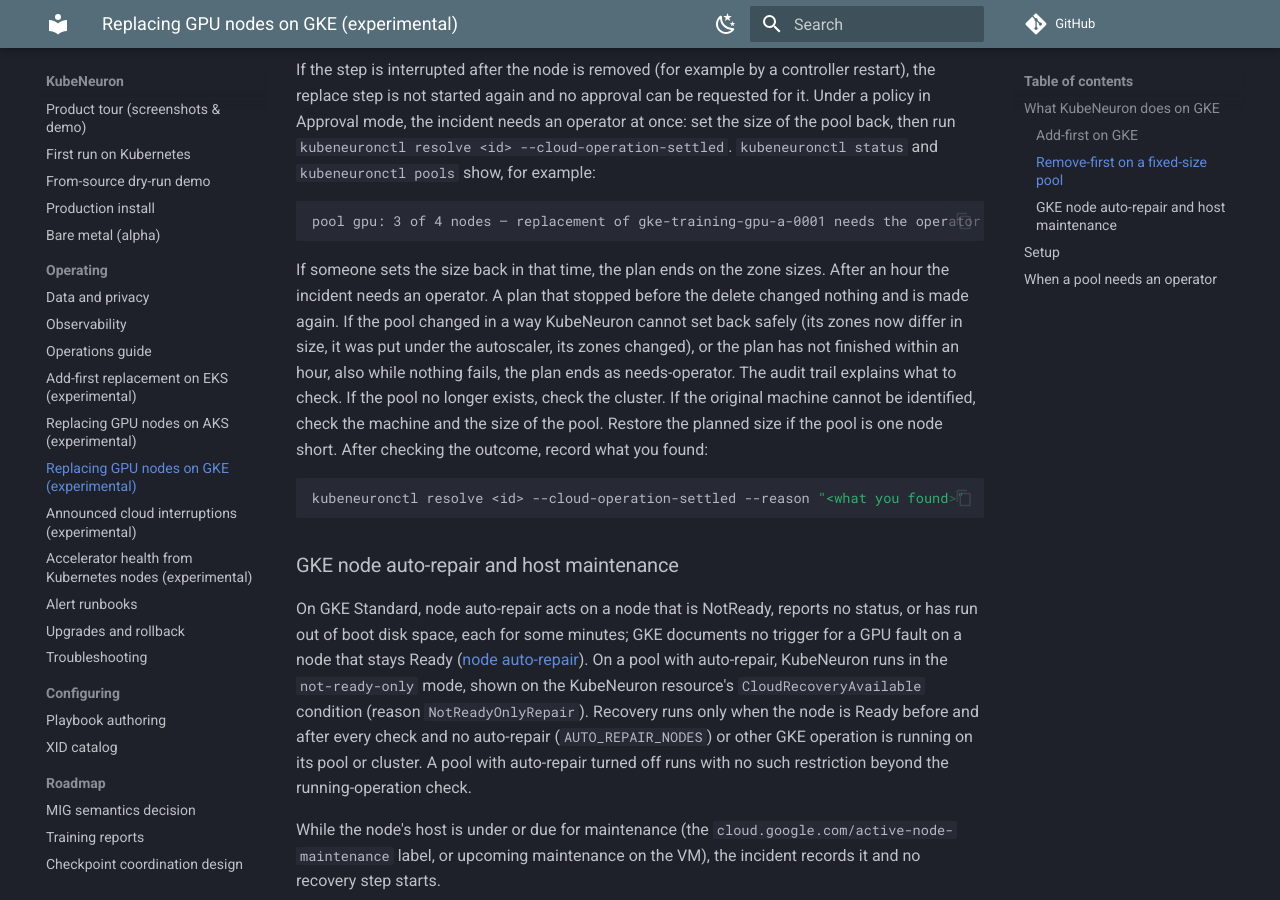
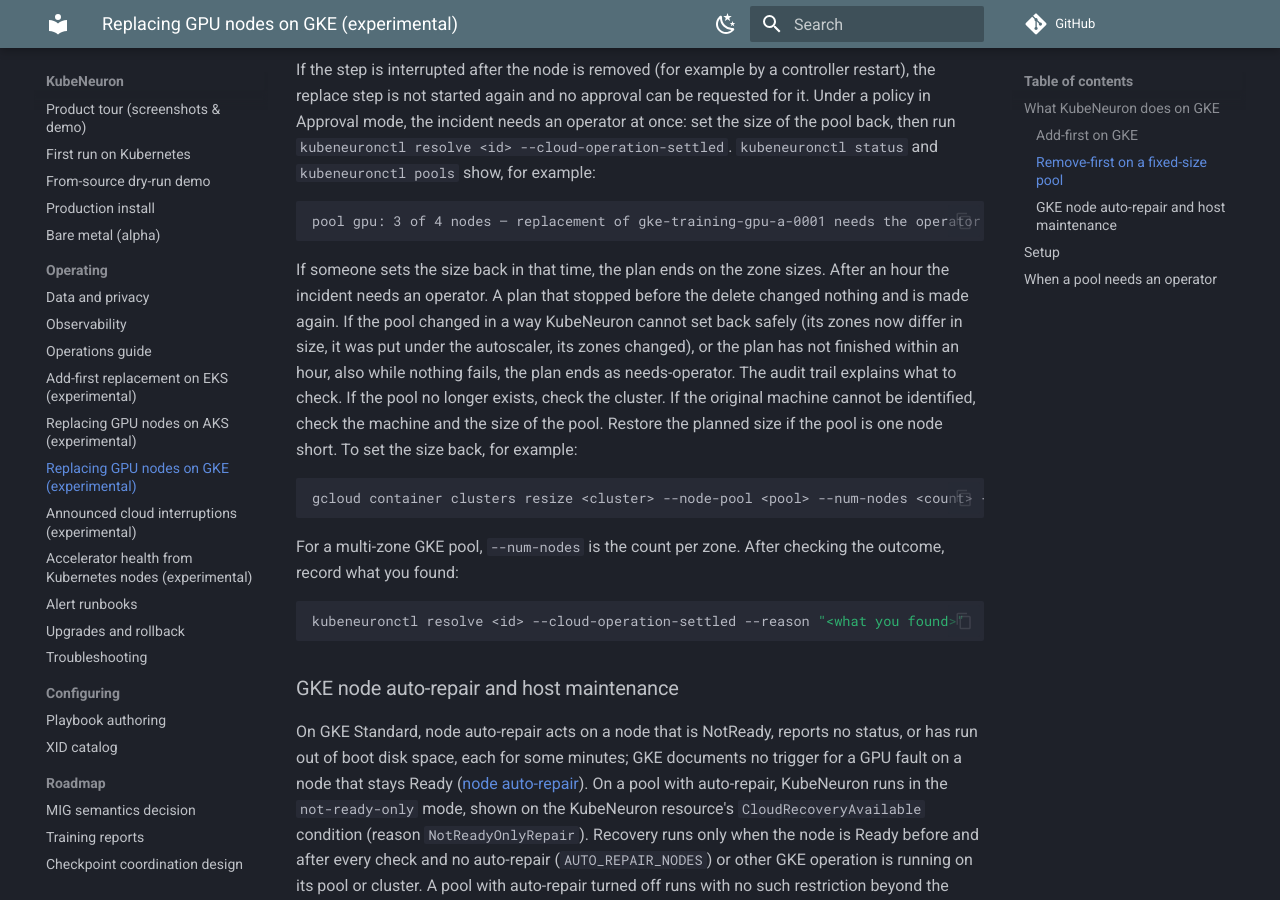
Before and after one commit to kubeneuron/kubeneuron, an MkDocs documentation site: the page built from docs/cloud-gcp.md, in a window 1280 px wide and 900 px high, scrolled down 3742 px. Built offline with MkDocs 1.6.1 and Material for MkDocs 9.7.7, drawn with Linux system fonts in a browser that asks for light colours; comment, search, counter and statistics services are not loaded.

Commit message:
Show how to restore a GKE pool before settlement
Signed-off-by: Andrii Petruk <andrey.petruk@gmail.com>

````diff
--- a/docs/cloud-gcp.md
+++ b/docs/cloud-gcp.md
@@ -176,7 +176,14 @@ changed), or the plan has not finished within an hour, also while nothing fails,
 needs-operator. The audit trail explains what to check. If the pool no longer
 exists, check the cluster. If the original machine cannot be identified,
 check the machine and the size of the pool. Restore the planned size if the
-pool is one node short. After checking the outcome, record what you found:
+pool is one node short. To set the size back, for example:
+
+```sh
+gcloud container clusters resize <cluster> --node-pool <pool> --num-nodes <count> --location <location>
+```
+
+For a multi-zone GKE pool, `--num-nodes` is the count per zone. After
+checking the outcome, record what you found:
 
 ```sh
 kubeneuronctl resolve <id> --cloud-operation-settled --reason "<what you found>"
````
